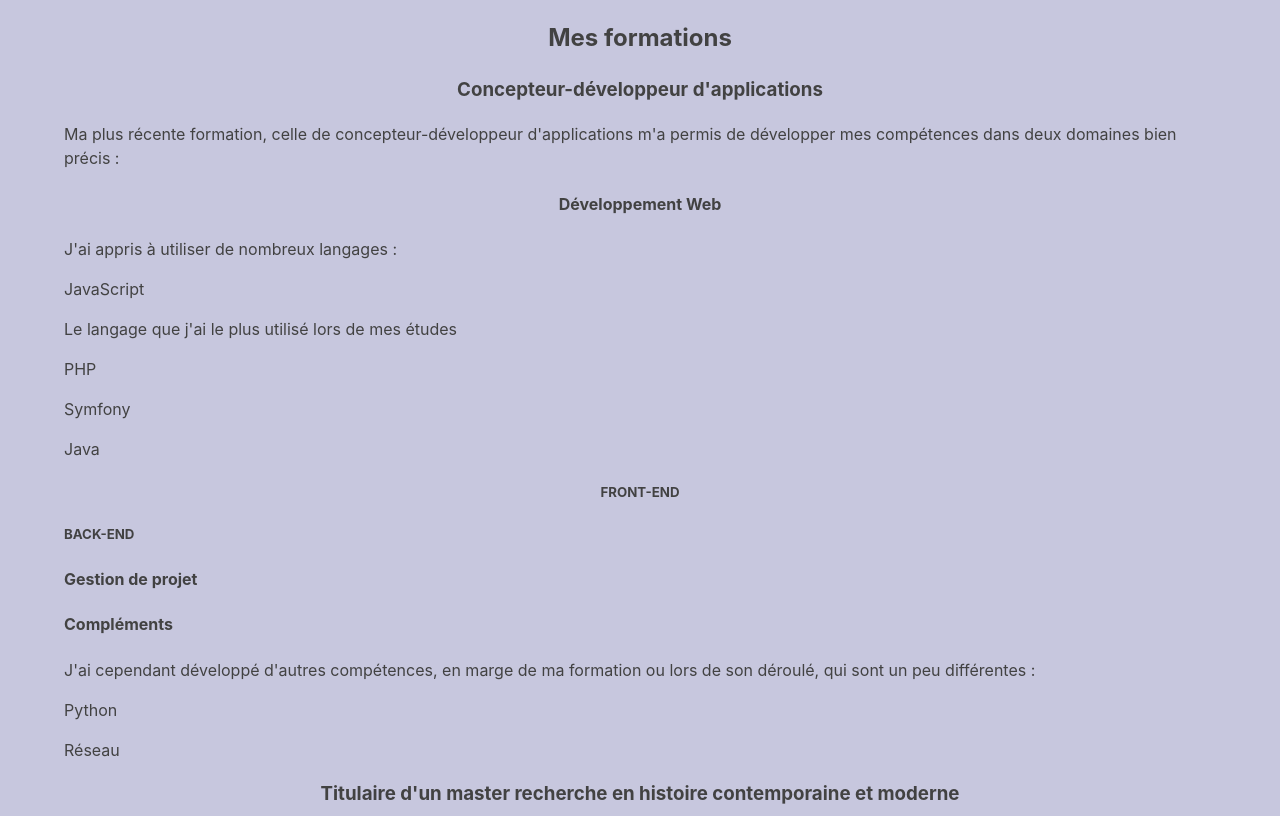
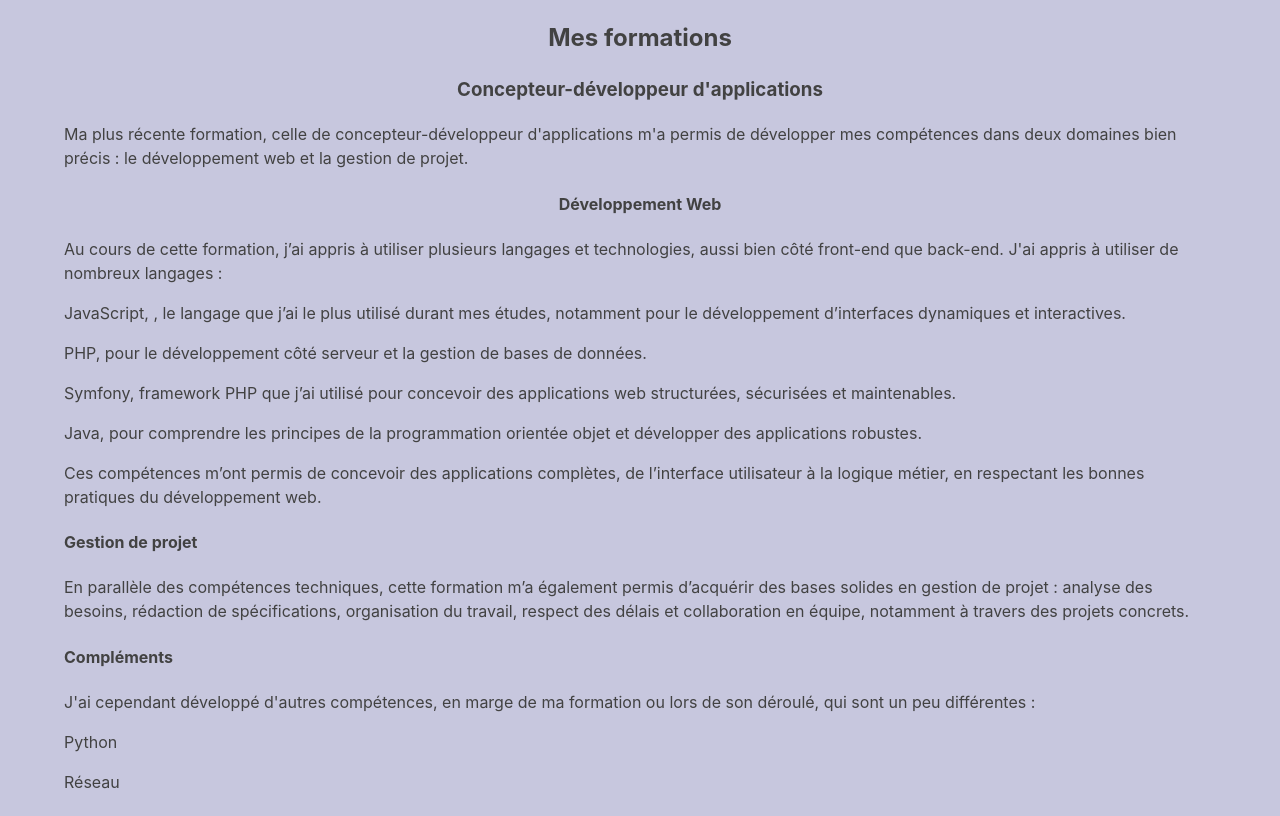
Before and after one commit to FrancoisMRib/FrancoisMRib.github.io, a React (Vite) app: page /life in a window 1280 px wide. Shown: the part 509-1325 px from the top of the page. Built offline with nearby package versions, Linux system fonts and the light colour scheme.

Commit message:
Contenu vie pro

```diff
--- a/src/components/Vie.jsx
+++ b/src/components/Vie.jsx
@@ -15,17 +15,20 @@ export function Vie() {
                 <p>Bref, un portfolio à mon image, que j'espère vous prendrez un grand plaisir à parcourir !!</p>
                 <h2 className="title">Mes formations</h2>
                 <h3 className="title">Concepteur-développeur d'applications</h3>
-                <p>Ma plus récente formation, celle de concepteur-développeur d'applications m'a permis de développer mes compétences dans deux domaines bien précis :</p>
+                <p>Ma plus récente formation, celle de concepteur-développeur d'applications m'a permis de développer mes compétences dans deux domaines bien précis : le développement web et la gestion de projet.</p>
                 <h4 className="title">Développement Web</h4>
-                <p>J'ai appris à utiliser de nombreux langages :</p>
-                <p>JavaScript</p>
-                <p>Le langage que j'ai le plus utilisé lors de mes études</p>
-                <p>PHP</p>
-                <p>Symfony</p>
-                <p>Java</p>
-                <h5 className="title">FRONT-END</h5>
-                <h5>BACK-END</h5>
+                <p>Au cours de cette formation, j’ai appris à utiliser plusieurs langages et technologies, aussi bien côté front-end que back-end.
+                    J'ai appris à utiliser de nombreux langages :</p>
+                <p>JavaScript, , le langage que j’ai le plus utilisé durant mes études, notamment pour le développement d’interfaces dynamiques et interactives.</p>
+                {/* <p>Le langage que j'ai le plus utilisé lors de mes études</p> */}
+                <p>PHP, pour le développement côté serveur et la gestion de bases de données.</p>
+                <p>Symfony, framework PHP que j’ai utilisé pour concevoir des applications web structurées, sécurisées et maintenables.</p>
+                <p>Java, pour comprendre les principes de la programmation orientée objet et développer des applications robustes.</p>
+                {/* <h5 className="title">FRONT-END</h5>
+                <h5>BACK-END</h5> */}
+                <p>Ces compétences m’ont permis de concevoir des applications complètes, de l’interface utilisateur à la logique métier, en respectant les bonnes pratiques du développement web.</p>
                 <h4>Gestion de projet</h4>
+                <p>En parallèle des compétences techniques, cette formation m’a également permis d’acquérir des bases solides en gestion de projet : analyse des besoins, rédaction de spécifications, organisation du travail, respect des délais et collaboration en équipe, notamment à travers des projets concrets.</p>
                 <h4>Compléments</h4>
                 <p>J'ai cependant développé d'autres compétences, en marge de ma formation ou lors de son déroulé, qui sont un peu différentes :</p>
                 <p>Python</p>
```
